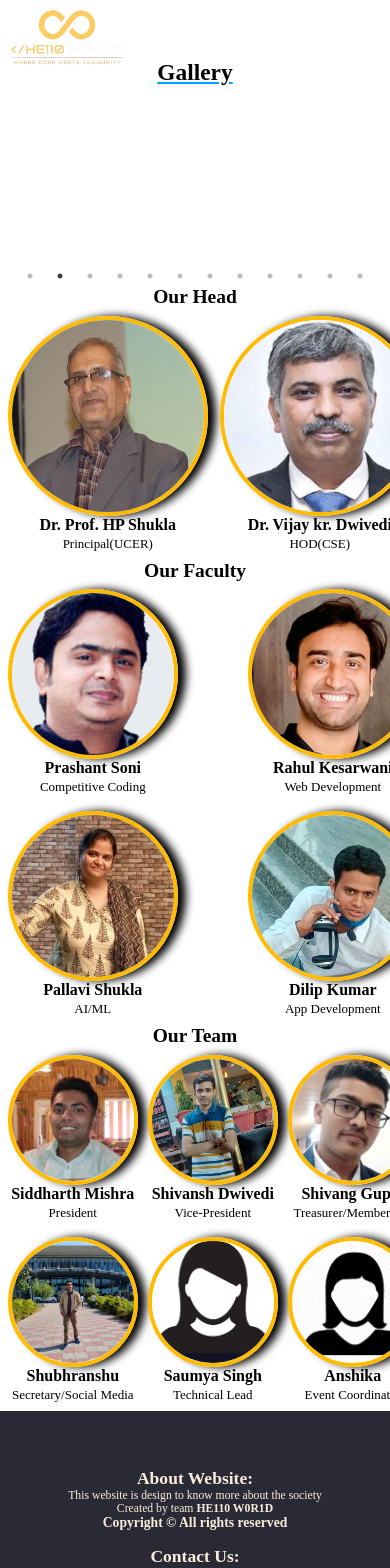
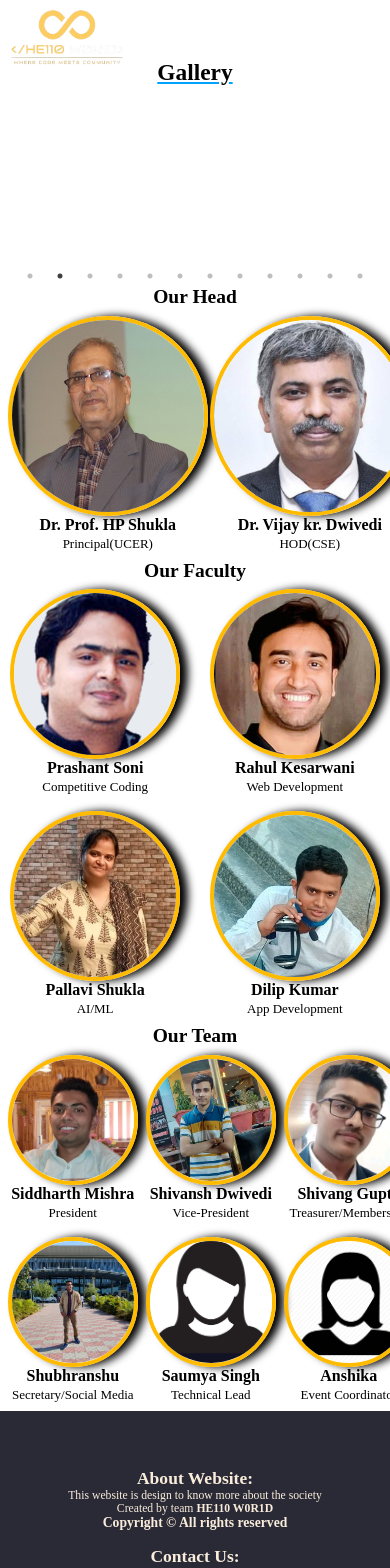
Before and after one commit to sid-2105/Hello-World, a React (Create React App) app: page /gallery in a window 390 px wide. Shown: the top 1568 px of the page. Built offline with nearby package versions, Linux system fonts and the light colour scheme; grey boxes are pictures that could not be loaded.

Commit message:
media query updated

```diff
--- a/src/Pages/Community.css
+++ b/src/Pages/Community.css
@@ -19,10 +19,6 @@
 @media screen and (max-width:480px){
     .community{
         flex-direction: column-reverse;
-    }
-
-    .com_left{
-        animation: none;
     }
 
     .com_right img{
--- a/src/Pages/Gallery.css
+++ b/src/Pages/Gallery.css
@@ -29,15 +29,15 @@
         display: grid;
         grid-template-columns: repeat(2, 1fr);
         grid-template-rows: repeat(1, 1fr);
-        grid-column-gap: 12px;
-        grid-row-gap: 16px;
+        grid-column-gap: 2px;
+        grid-row-gap: 0px;
     }
 
     .faculty{
         display: grid;
         grid-template-columns: repeat(2, 1fr);
         grid-template-rows: repeat(2, 1fr);
-        grid-column-gap: 70px;
+        grid-column-gap: 25px;
         grid-row-gap: 16px;
     }
 
@@ -45,7 +45,7 @@
         display: grid;
         grid-template-columns: repeat(3, 1fr);
         grid-template-rows: repeat(2, 1fr);
-        grid-column-gap: 10px;
+        grid-column-gap: 8px;
         grid-row-gap: 16px;
     }
 }
```
